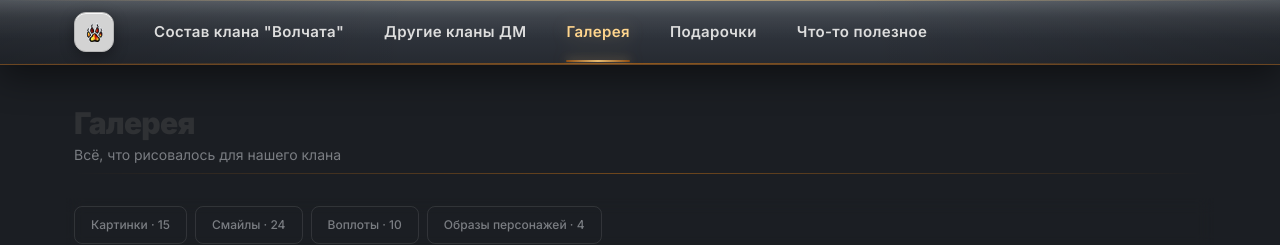
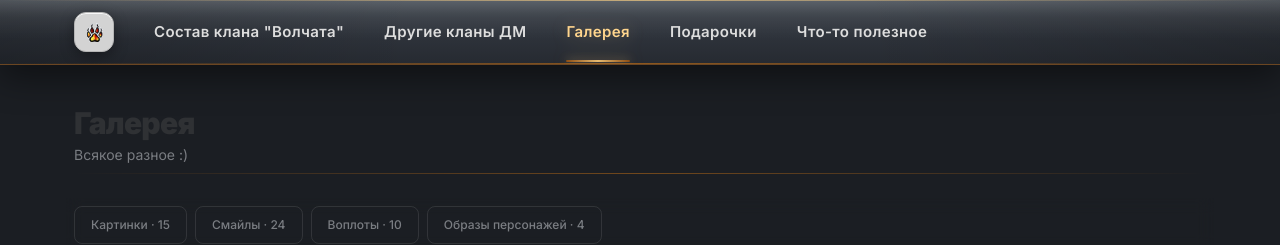
Before and after one commit to reverie-w-sh/dm-portal, a Next.js app: page /gallery in a window 1280 px wide. Shown: the top 245 px of the page. Built offline with nearby package versions, Linux system fonts and the light colour scheme.

Commit message:
Update page.tsx

```diff
--- a/src/app/gallery/page.tsx
+++ b/src/app/gallery/page.tsx
@@ -125,7 +125,7 @@ export default function GalleryPage() {
           Галерея
         </h1>
         <p className="text-ink-muted text-sm mt-1">
-          Всё, что рисовалось для нашего клана
+          Всякое разное :)
         </p>
       </div>
       <div className="divider-accent mb-6" />
```
